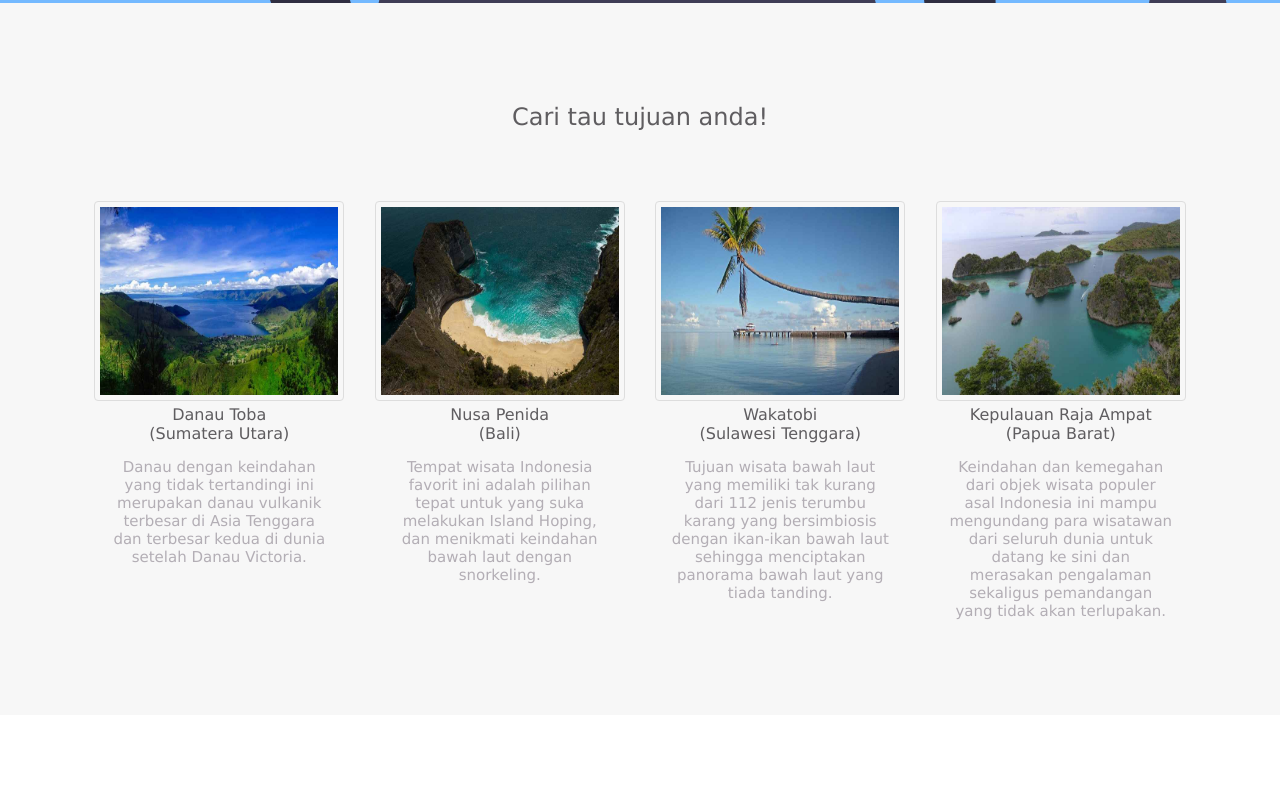
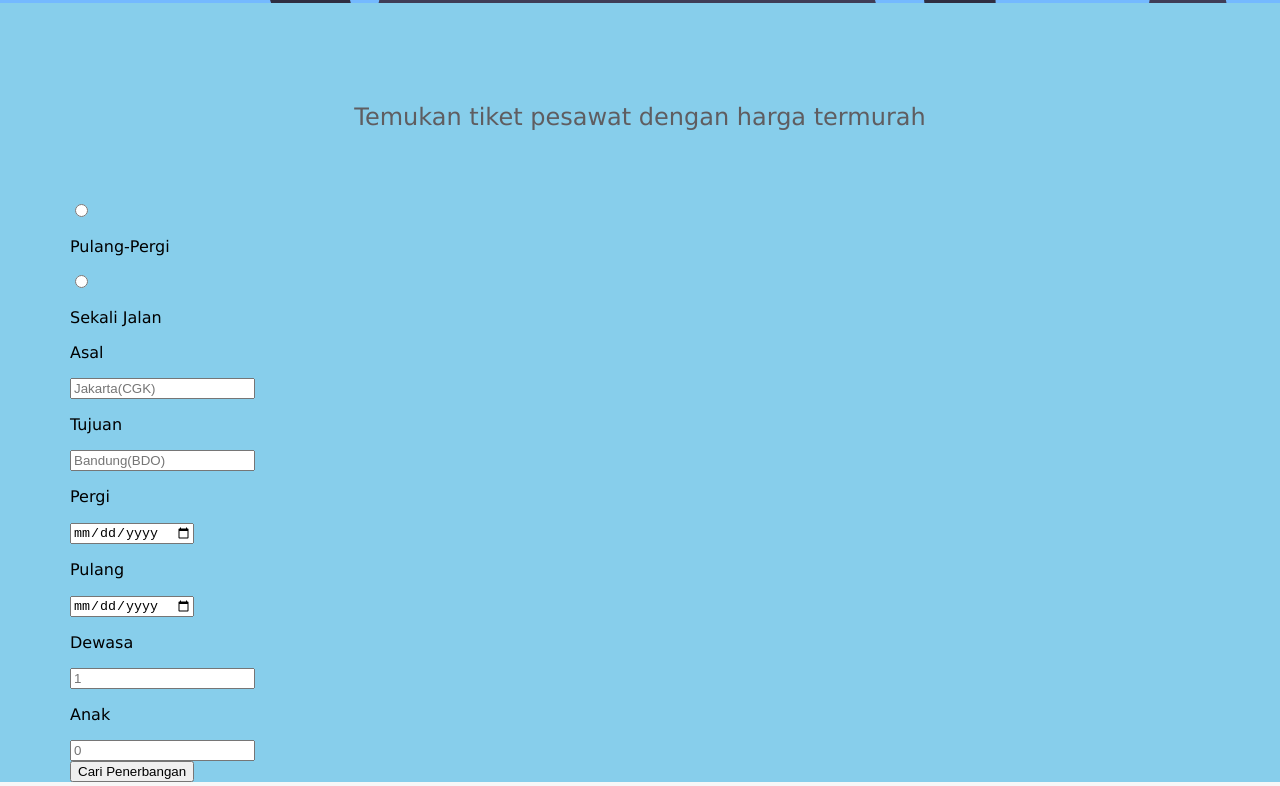
Before and after one commit to vrstty13/c19.github.io, a plain HTML site: page index.html in a window 1280 px wide. Shown: the part 642-1428 px from the top of the page. Drawn offline with Linux system fonts and the light colour scheme.

Commit message:
Update index.html

```diff
--- a/index.html
+++ b/index.html
@@ -51,6 +51,50 @@
     </div>
   </div>
   <!-- EndOfTop-Wrapper -->
+    <div class="tiket-pesawat">
+      <div class="container">
+          <div class="heading">
+              <h2 style="text-align:center">Temukan tiket pesawat dengan harga termurah</h2>
+          </div>
+          <div class="pilihan">
+              <div class="pilihan-perjalanan">
+                  <label class="pilih">
+                      <input type='radio' name="option" class="select" />
+                      <p>Pulang-Pergi</p>
+                  </label>
+              </div>
+              <div class="pilihan-perjalanan">
+                  <label class="pilih">
+                      <input type='radio' name="option" class="select" />
+                      <p>Sekali Jalan</p>
+                  </label>
+              </div>
+          </div>
+          <form>
+              <p class="asal">Asal</p>
+              <input type="search" class="tempat" placeholder="Jakarta(CGK)">
+              <p>Tujuan</p>
+              <input type="search" class="tempat" placeholder="Bandung(BDO)">
+              <div class="waktu">
+                  <p>Pergi</p>
+                  <input type="date" class="waktu-input">
+              </div>
+              <div class="waktu">
+                  <p>Pulang</p>
+                  <input type="date" class="waktu-input">
+              </div>
+              <div class="Jumlah">
+                  <p>Dewasa</p>
+                  <input type="number" class="jumlah-orang" placeholder="1">
+              </div>
+              <div class="Jumlah">
+                  <p>Anak</p>
+                  <input type="number" class="jumlah-orang" placeholder="0">
+              </div>
+              <input type="button" value="Cari Penerbangan" class="cari">
+          </form>
+      </div>
+  </div>
   <div class="destination-wrapper">
     <div class="container">
       <div class="heading">
```
